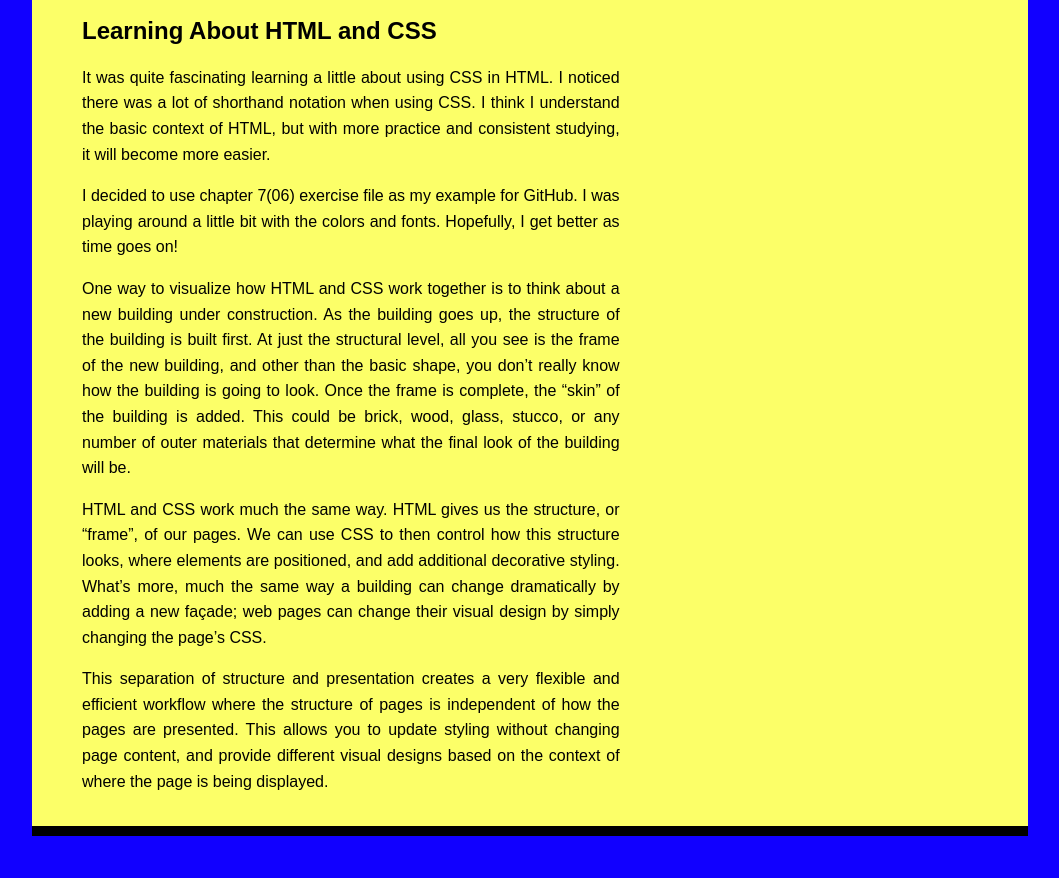
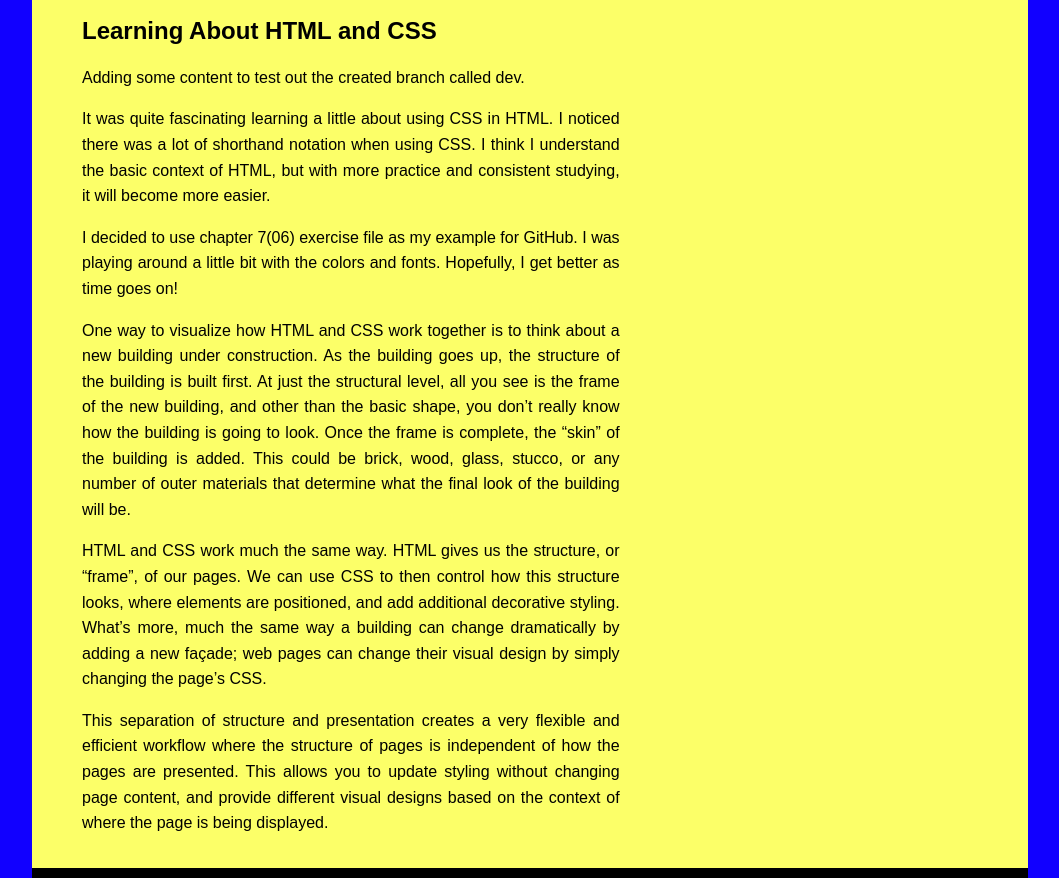
Before and after one commit to 0722185scccd/0722185scccd.github.io, a plain HTML site: page index.html in a window 1280 px wide. Shown: the part 72-950 px from the top of the page, without its empty margins (110-1169 px from the left). Before the commit the page ends 908 px from the top, so only its background shows below. Drawn offline with Linux system fonts and the light colour scheme.

Commit message:
updating content on dev branch

```diff
--- a/index.html
+++ b/index.html
@@ -10,6 +10,7 @@
 <h1>Zoraida Rodriguez</h1>
 
 <h2>Learning About HTML and CSS</h2>
+    <p>Adding some content to test out the created branch called dev.</p>
     <p>It was quite fascinating learning a little about using CSS in HTML. I noticed there was a lot of shorthand
         notation when using CSS. I think I understand the basic context of HTML, but with more practice and consistent
         studying, it will become more easier.</p>
```
